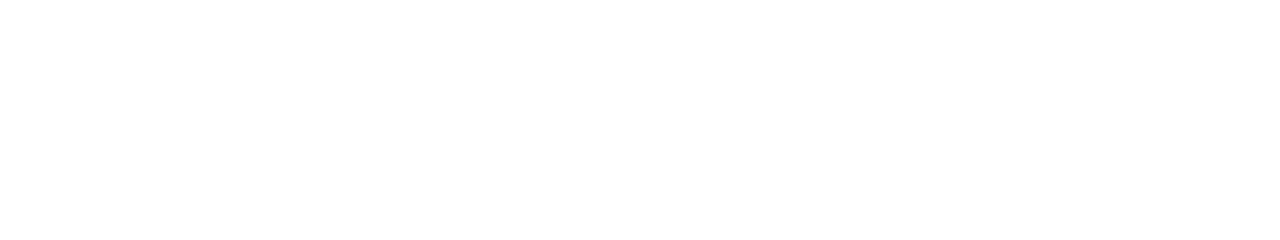
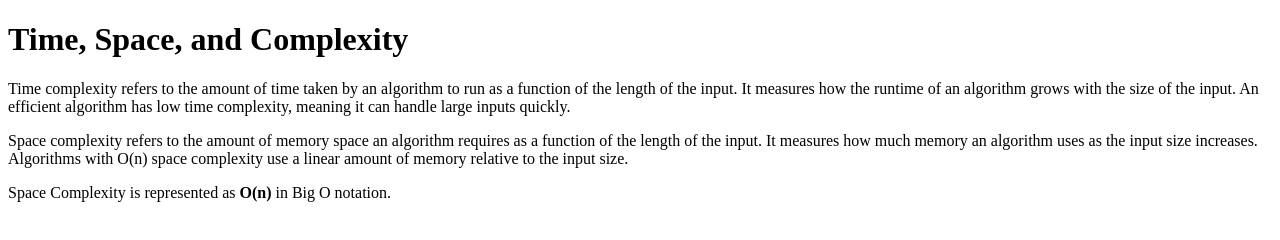
Before and after one commit to acciojob/time-and-space-complexity-nikki0906, a website: page main.html in a window 1280 px wide. Drawn offline with Linux system fonts and the light colour scheme.

Commit message:
created a submission

```diff
--- a/main.html
+++ b/main.html
@@ -8,6 +8,10 @@
 
 <body>
 	<!-- the entire body must be written by student -->
+	<h1>Time, Space, and Complexity</h1>
+    <p>Time complexity refers to the amount of time taken by an algorithm to run as a function of the length of the input. It measures how the runtime of an algorithm grows with the size of the input. An efficient algorithm has low time complexity, meaning it can handle large inputs quickly.</p>
+    <p>Space complexity refers to the amount of memory space an algorithm requires as a function of the length of the input. It measures how much memory an algorithm uses as the input size increases. Algorithms with O(n) space complexity use a linear amount of memory relative to the input size.</p>
+    <p>Space Complexity is represented as <b>O(n)</b> in Big O notation.</p>
     <script type="text/javascript" src="./script.js">
 </script>
 
```
